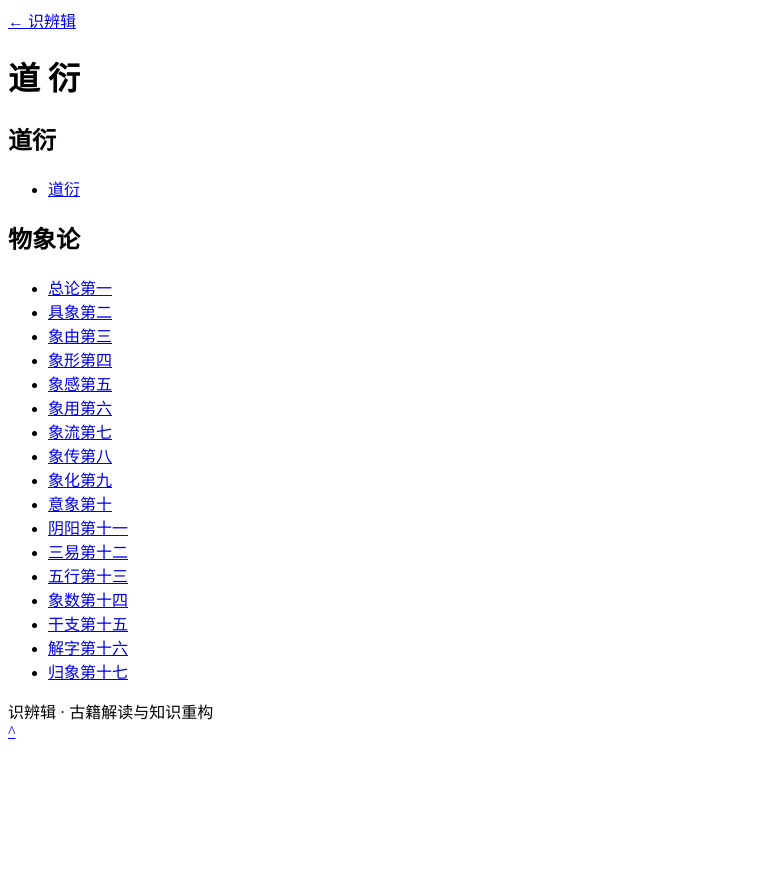
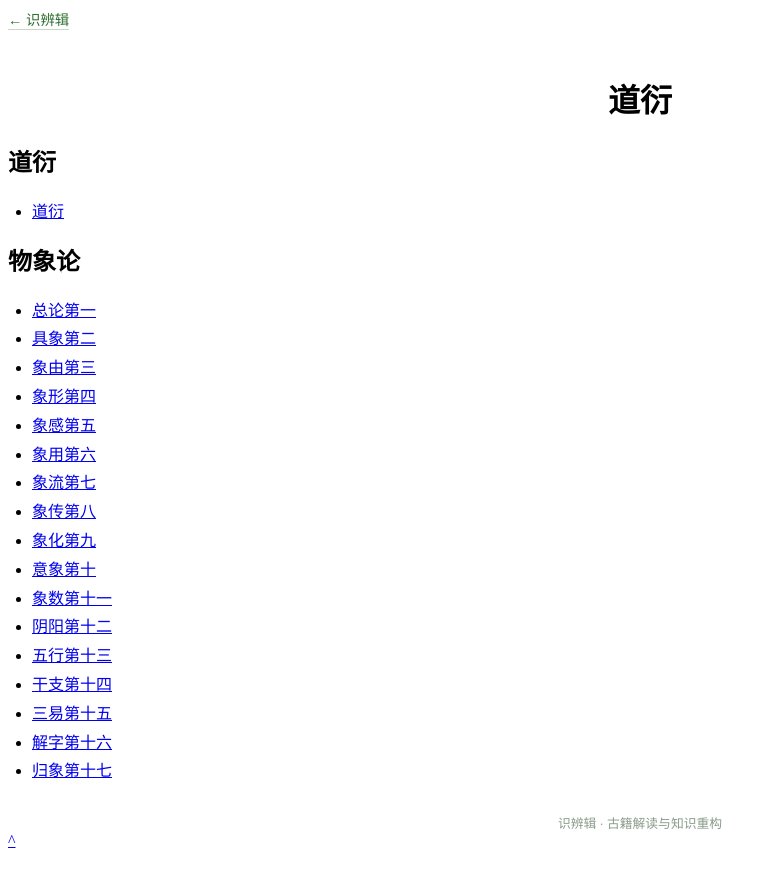
Before and after one commit to chixiao994/chixiao994.github.io, a Jekyll site: the page shibianji/shibian/道衍/index.html, which Jekyll copies as it is, in a window 1280 px wide. Shown: the top 887 px of the page, without its empty margins (0-777 px from the left). Built offline with Jekyll 4.4.1, drawn with Linux system fonts in a browser that asks for light colours.

Commit message:
Update index.html

```diff
--- a/shibianji/shibian/道衍/index.html
+++ b/shibianji/shibian/道衍/index.html
@@ -5,12 +5,28 @@
     <meta name="viewport" content="width=device-width, initial-scale=1.0, user-scalable=yes">
     <title>道衍 · 识辨辑</title>
     <link rel="stylesheet" href="/shibianji/assets/css/common.css">
+    <style>
+        /* 极简后备样式，确保基本排版 */
+        h1 { text-align: center; }
+        .home-link {
+            display: inline-block;
+            margin-bottom: 1.5rem;
+            font-size: 0.9rem;
+            color: #2c6e2f;
+            text-decoration: none;
+            border-bottom: 1px solid #c8d6c8;
+        }
+        .home-link:hover { color: #1a4a1c; border-bottom-color: #2c6e2f; }
+        .footer-note { margin-top: 2rem; font-size: 0.8rem; text-align: center; color: #8a9b8a; }
+        ul { padding-left: 1.5rem; margin-bottom: 1rem; }
+        li { margin-bottom: 0.3rem; }
+    </style>
 </head>
 <body>
 <div class="container">
     <a href="/shibianji/" class="home-link">← 识辨辑</a>
 
-    <h1>道  衍</h1>
+    <h1>道衍</h1>
 
 
     <h2>道衍</h2>
@@ -30,11 +46,11 @@
         <li><a href="09-物象论·象传第八.html">象传第八</a></li>
         <li><a href="10-物象论·象化第九.html">象化第九</a></li>
         <li><a href="11-物象论·意象第十.html">意象第十</a></li>
-        <li><a href="12-物象论·阴阳第十一.html">阴阳第十一</a></li>
-        <li><a href="13-物象论·三易第十二.html">三易第十二</a></li>
+        <li><a href="12-物象论·象数第十一.html">象数第十一</a></li>
+        <li><a href="13-物象论·阴阳第十二.html">阴阳第十二</a></li>
         <li><a href="14-物象论·五行第十三.html">五行第十三</a></li>
-        <li><a href="15-物象论·象数第十四.html">象数第十四</a></li>
-        <li><a href="16-物象论·干支第十五.html">干支第十五</a></li>
+        <li><a href="15-物象论·干支第十四.html">干支第十四</a></li>
+        <li><a href="16-物象论·三易第十五.html">三易第十五</a></li>
         <li><a href="17-物象论·解字第十六.html">解字第十六</a></li>
         <li><a href="18-物象论·归象第十七.html">归象第十七</a></li>
     </ul>
@@ -42,6 +58,7 @@
     <div class="footer-note">识辨辑 · 古籍解读与知识重构</div>
 </div>
 
+<!-- 返回顶部透明小圆球 -->
 <a href="#" id="backToTop" class="back-to-top-ball" aria-label="返回顶部">^</a>
 <script>
     (function() {
```
